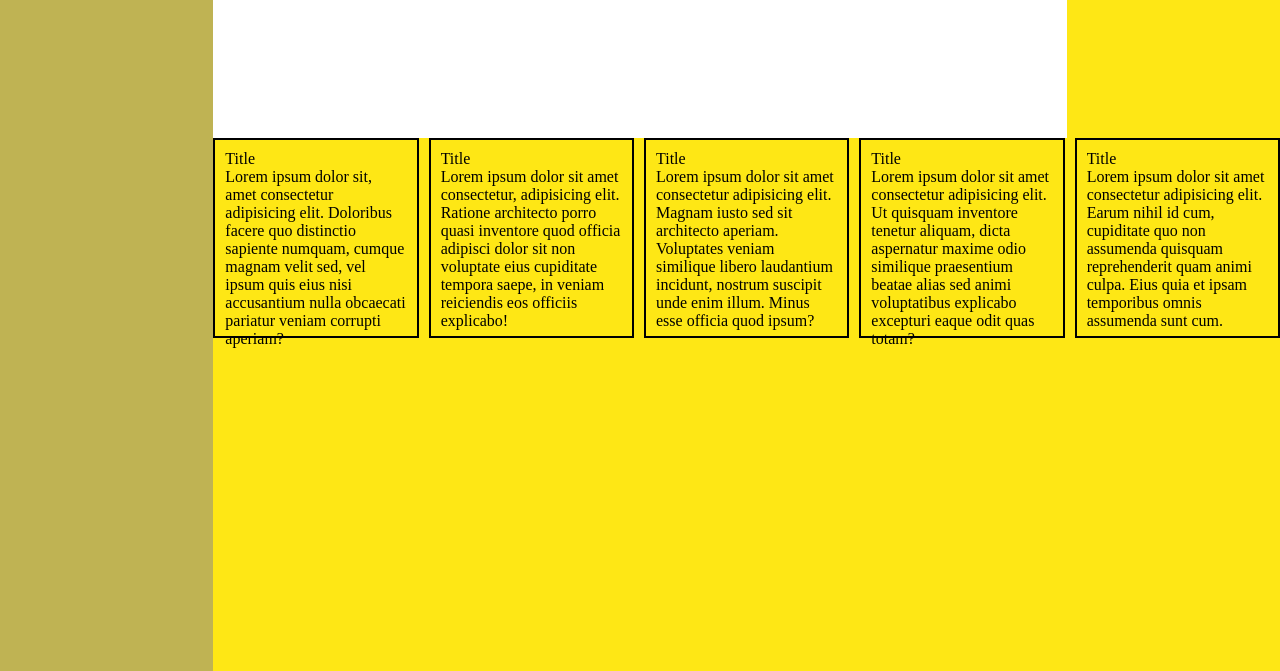
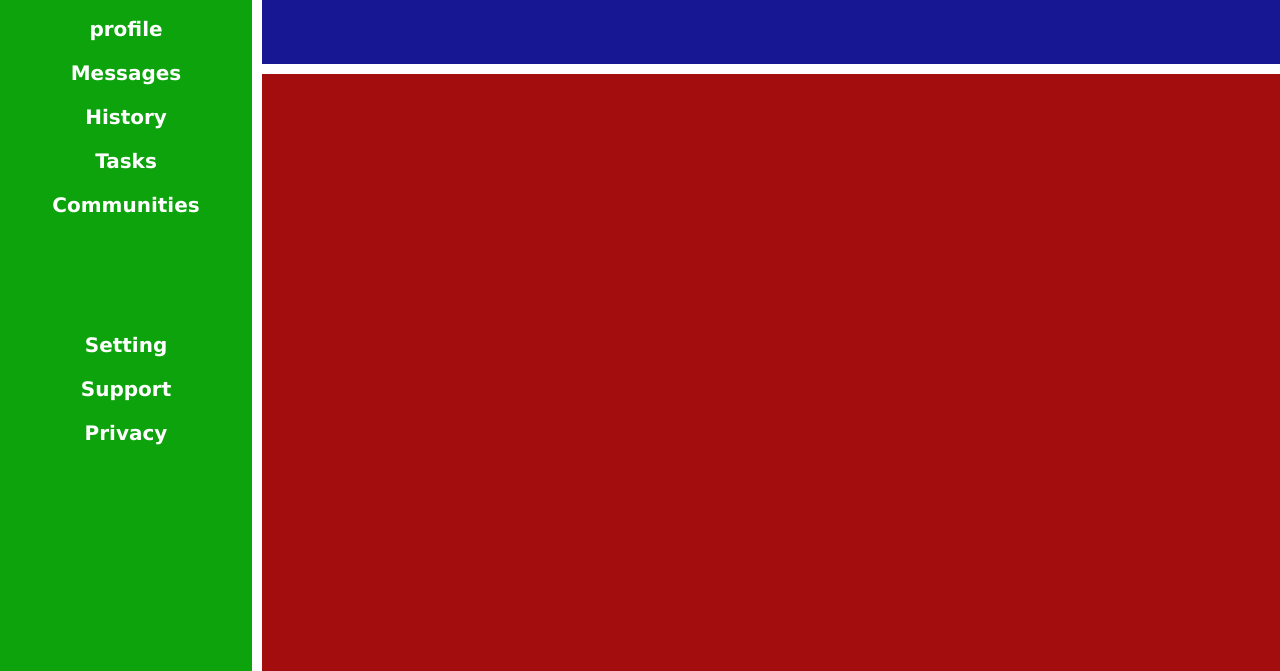
Before and after one commit to Spiderlight6/admin-dashboard, a plain HTML site: page index.html in a window 1280 px wide. Shown: the part 129-800 px from the top of the page. Drawn offline with Linux system fonts and the light colour scheme.

Commit message:
modified:   index.html 	modified:   style.css finished with the sidebar nav

```diff
--- a/index.html
+++ b/index.html
@@ -9,60 +9,36 @@
 <body>
     <div id="container">
         <header>
-            <img src="spider.png" alt="logo" height="70px" width="auto">
-
-            <a href="" class="links">New</a>
-            <a href="" class="links">Upload</a>
-            <a href="" class="links">Share</a>
-            <input type="text" placeholder="Search">
 
 
         </header>
 
-        <main>
-            <div class="cards">
-                <p class="title">Title</p>
-                <p>Lorem ipsum dolor sit, amet consectetur adipisicing elit. Doloribus facere quo distinctio sapiente numquam, cumque magnam velit sed, vel ipsum quis eius nisi accusantium nulla obcaecati pariatur veniam corrupti aperiam?</p>
-            </div>
-            <div class="cards">
-                <p  class="title">Title</p>
-                <p>Lorem ipsum dolor sit amet consectetur, adipisicing elit. Ratione architecto porro quasi inventore quod officia adipisci dolor sit non voluptate eius cupiditate tempora saepe, in veniam reiciendis eos officiis explicabo!</p>
-            </div>
-            <div class="cards">
-                <p  class="title">Title</p>
-                <p>Lorem ipsum dolor sit amet consectetur adipisicing elit. Magnam iusto sed sit architecto aperiam. Voluptates veniam similique libero laudantium incidunt, nostrum suscipit unde enim illum. Minus esse officia quod ipsum?</p>
-            </div>
-            <div class="cards">
-                <p  class="title">Title</p>
-                <p>Lorem ipsum dolor sit amet consectetur adipisicing elit. Ut quisquam inventore tenetur aliquam, dicta aspernatur maxime odio similique praesentium beatae alias sed animi voluptatibus explicabo excepturi eaque odit quas totam?</p>
-            </div>
-            <div class="cards">
-                <p  class="title">Title</p>
-                <p>Lorem ipsum dolor sit amet consectetur adipisicing elit. Earum nihil id cum, cupiditate quo non assumenda quisquam reprehenderit quam animi culpa. Eius quia et ipsam temporibus omnis assumenda sunt cum.</p>
-            </div>
-
-        </main>
-
-        <nav>
-
-
-        </nav>
-
-        <aside>
-            <div>Dashboard!</div>
-
+        <sidebar>
+            <h2>Dashboard</h2>
+            <br><br>
             <ul>
                 <li>Home</li>
-                <li>Profile</li>
+                <li>profile</li>
                 <li>Messages</li>
                 <li>History</li>
                 <li>Tasks</li>
+                <li>Communities</li>
+
+            </ul>
+            <br><br><br><br>
+
+            <ul>
+                <li>Setting</li>
+                <li>Support</li>
+                <li>Privacy</li>
             </ul>
 
-        </aside>
+        </sidebar>
+
+        <main>
 
 
-
+        </main>
 
     </div>
 </body>
--- a/style.css
+++ b/style.css
@@ -2,35 +2,48 @@
     padding: 0;
     margin: 0;
     box-sizing: border-box;
+
 }
 body{
-    align-items: center;
+    font-family: Verdana;
 }
 #container{
     display: grid;
-    grid-template-columns: 1fr 4fr 1fr;
-    grid-auto-rows: minmax(100px, auto);
-    background-color: #FEE715;
+    grid-gap: 10px;
+    grid-template-columns: 1fr 4fr;
+    grid-template-rows: repeat(4, 1fr);
     height: 100vh;
 }
 header{
-    grid-column: 2/3;
-    background-color: #fff;
+    background: rgb(23, 23, 148);
+    grid-column: 2/4;
+    grid-row: 1/1;
 }
-aside{
+
+sidebar{
+    display: flex;
+    gap: 20px;
+    flex-direction: column;
+    background: rgb(12, 163, 12);
     grid-column: 1/2;
-    background-color: #12f4;
-    grid-row: 1/4;
+    grid-row: 1/5;
+    text-align: center;
+}
+sidebar *{
+    color: #fff;
+    text-decoration: none;
+    list-style-type: none;
+    font-size: 20px;
+    font-weight: bold;
+}
+sidebar ul{
+    display: flex;
+    flex-direction: column;
+    gap: 20px;
+
 }
 main{
-    display: grid;
-    grid-template-columns: repeat(auto-fill,minmax(200px, 1fr) );
+    background: rgb(163, 13, 13);
     grid-column: 2/4;
-    grid-row: 2/4;
-    grid-gap: 10px;
+    grid-row: 2/5;
 }
-main div{
-   padding: 10px;
-   border: 2px solid black;
-   height: 200px;
-}
```
